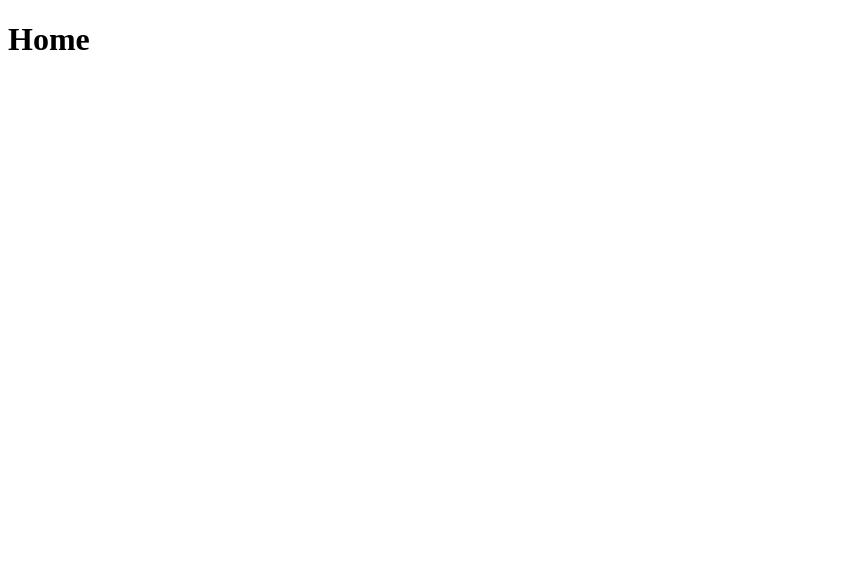
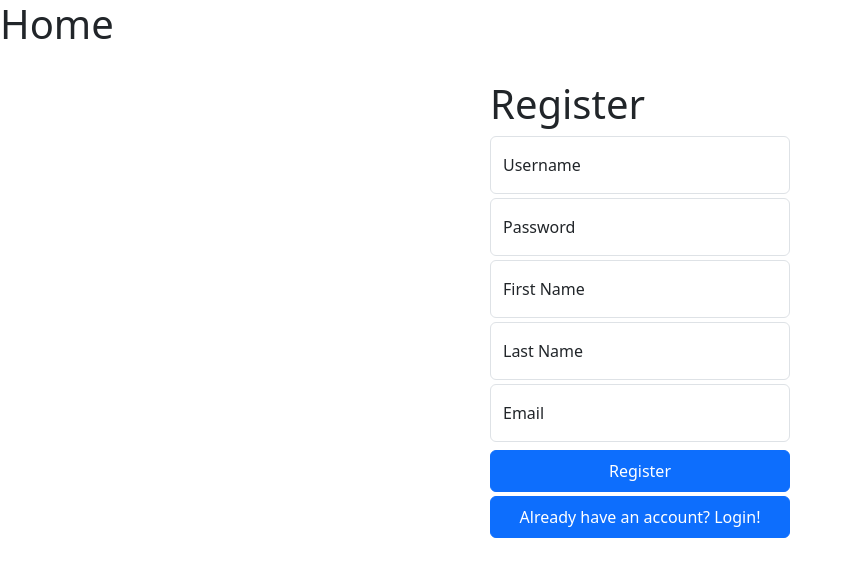
Before and after one commit to sopeter/tune-react, a React (Create React App) app: page /#/Account/Register in a window 1280 px wide. Before the commit this address had no page. Shown: the top 576 px of the page, without its empty margins (0-850 px from the left). Built offline with nearby package versions, Linux system fonts and the light colour scheme.

Commit message:
login/register page

```diff
--- a/package.json
+++ b/package.json
@@ -11,6 +11,7 @@
     "@types/react": "^18.2.79",
     "@types/react-dom": "^18.2.25",
     "axios": "^1.6.8",
+    "bootstrap": "^5.3.3",
     "react": "^18.2.0",
     "react-dom": "^18.2.0",
     "react-router-dom": "^6.22.3",
--- a/src/App.tsx
+++ b/src/App.tsx
@@ -3,7 +3,6 @@ import { Routes, Route, Navigate } from "react-router";
 import Register from "./Users/Register";
 import Login from "./Users/Login";
 import { HashRouter } from "react-router-dom";
-import UsersPages from "./Users/UsersPages";
 
 function App() {
   return (
@@ -11,9 +10,9 @@ function App() {
       <h1>Home</h1>
       <HashRouter>
         <Routes>
-          <Route path="/" element={<UsersPages />} />
-          <Route path="Register" element={<Register />} />
-          <Route path="Login" element={<Login />} />
+          <Route path="/" element={<Login />} />
+          <Route path="/Account/Register" element={<Register />} />
+          <Route path="/Account/Login" element={<Login />} />
         </Routes>
       </HashRouter>
     </>
--- a/src/Users/Login.tsx
+++ b/src/Users/Login.tsx
@@ -1,10 +1,10 @@
-
-import React, { useState } from "react";
-import { useNavigate, Link } from "react-router-dom";
+import React, {useState} from "react";
+import {useNavigate, Link} from "react-router-dom";
 import * as userClient from "./client";
+import "./index.css";
 
 export default function Login() {
-  const [user, setUser] = useState({ username: "", password: "" });
+  const [user, setUser] = useState({username: "", password: ""});
   const navigate = useNavigate();
   const login = async () => {
     try {
@@ -16,26 +16,40 @@ export default function Login() {
   };
 
   return (
-    <div>
+      <div className="d-flex align-items-center py-4">
+        <div className="m-auto login-form">
           <h1>Login</h1>
+          <div className="form-floating">
             <input
-        onChange={(e) => setUser({ ...user, username: e.target.value })}
+                onChange={(e) => setUser({...user, username: e.target.value})}
                 value={user.username}
                 type="text"
                 className="form-control"
                 placeholder="Username"
+                id="floatingUsername"
             />
+            <label htmlFor="floatingUsername">Username</label>
+          </div>
+          <div className="form-floating my-1">
             <input
-        onChange={(e) => setUser({ ...user, password: e.target.value })}
+                onChange={(e) => setUser({...user, password: e.target.value})}
                 value={user.password}
                 type="password"
                 className="form-control"
                 placeholder="Password"
+                id="floatingPassword"
             />
-      <button onClick={login} className="btn btn-primary">
+            <label htmlFor="floatingPassword">Password</label>
+          </div>
+          <button onClick={login} className="btn btn-primary w-100 py-2 my-1" type="submit">
             Login
           </button>
-      <Link to="/Tune/Account/Register">Register</Link>
+          <Link to="/Account/Register">
+            <button className="btn btn-primary w-100 py-2">
+              Don't have an account? Register!
+            </button>
+          </Link>
+        </div>
       </div>
   );
 }
--- a/src/Users/Register.tsx
+++ b/src/Users/Register.tsx
@@ -1,10 +1,16 @@
-
-import React, { useState } from "react";
-import { useNavigate, Link } from "react-router-dom";
+import React, {useState} from "react";
+import {useNavigate, Link} from "react-router-dom";
 
 import * as userClient from "./client";
+
 export default function Register() {
-  const [user, setUser] = useState({ username: "", password: "" });
+  const [user, setUser] = useState({
+    username: "",
+    password: "",
+    firstName: "",
+    lastName: "",
+    email: ""
+  });
   const navigate = useNavigate();
 
   const register = async () => {
@@ -17,26 +23,73 @@ export default function Register() {
   };
 
   return (
-    <div>
+      <div className="d-flex align-items-center py-4">
+        <div className="m-auto login-form">
           <h1>Register</h1>
+          <div className="form-floating">
             <input
-        onChange={(e) => setUser({ ...user, username: e.target.value })}
+                onChange={(e) => setUser({...user, username: e.target.value})}
                 value={user.username}
                 type="text"
                 className="form-control"
                 placeholder="Username"
+                id="floatingUsername"
             />
+            <label htmlFor="floatingUsername">Username</label>
+          </div>
+          <div className="form-floating my-1">
             <input
-        onChange={(e) => setUser({ ...user, password: e.target.value })}
+                onChange={(e) => setUser({...user, password: e.target.value})}
                 value={user.password}
                 type="password"
                 className="form-control"
                 placeholder="Password"
+                id="floatingPassword"
             />
-      <button onClick={register} className="btn btn-primary">
+            <label htmlFor="floatingPassword">Password</label>
+          </div>
+          <div className="form-floating my-1">
+            <input
+                onChange={(e) => setUser({...user, firstName: e.target.value})}
+                value={user.firstName}
+                type="text"
+                className="form-control"
+                placeholder="First Name"
+                id="floatingFirstName"
+            />
+            <label htmlFor="floatingFirstName">First Name</label>
+          </div>
+          <div className="form-floating my-1">
+            <input
+                onChange={(e) => setUser({...user, lastName: e.target.value})}
+                value={user.lastName}
+                type="password"
+                className="form-control"
+                placeholder="Last Name"
+                id="floatingLastName"
+            />
+            <label htmlFor="floatingLastName">Last Name</label>
+          </div>
+          <div className="form-floating my-1">
+            <input
+                onChange={(e) => setUser({...user, email: e.target.value})}
+                value={user.email}
+                type="email"
+                className="form-control"
+                placeholder="Email"
+                id="floatingEmail"
+            />
+            <label htmlFor="floatingEmail">Email</label>
+          </div>
+          <button onClick={register} className="btn btn-primary w-100 py-2 my-1" type="submit">
             Register
           </button>
-      <Link to="/Tune/Account/Login">Login</Link>
+          <Link to="/Account/Login">
+            <button className="btn btn-primary w-100 py-2">
+              Already have an account? Login!
+            </button>
+          </Link>
+        </div>
       </div>
   );
 }
--- a/src/Users/UsersPages.tsx
+++ /dev/null
@@ -1,14 +0,0 @@
-import Login from "./Login";
-import Register from "./Register";
-
-function UsersPages() {
-  return (
-    <>
-      <Login />
-
-      <Register />
-    </>
-  );
-}
-
-export default UsersPages;
--- /dev/null
+++ b/src/Users/index.css
@@ -0,0 +1,4 @@
+.login-form {
+  width: 300px;
+  margin: 0 auto;
+}
--- a/src/index.tsx
+++ b/src/index.tsx
@@ -1,5 +1,6 @@
 import React from 'react';
 import ReactDOM from 'react-dom/client';
+import "bootstrap/dist/css/bootstrap.min.css";
 import App from './App';
 import reportWebVitals from './reportWebVitals';
 
```
Also changed, not shown: 1 other file (tests, documents, lock files or other folders). Lines whose indentation alone changed are shown as unchanged.
